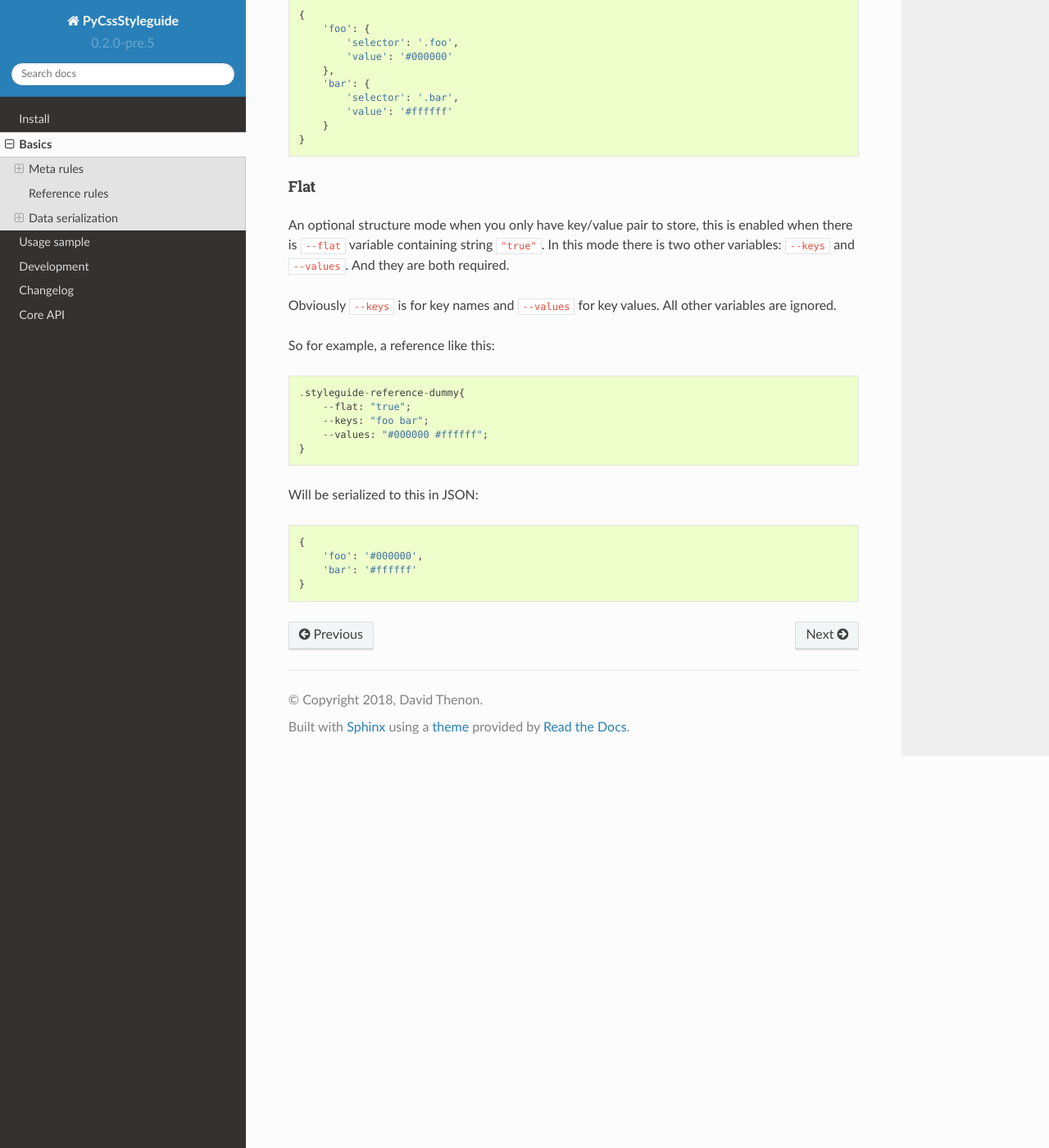
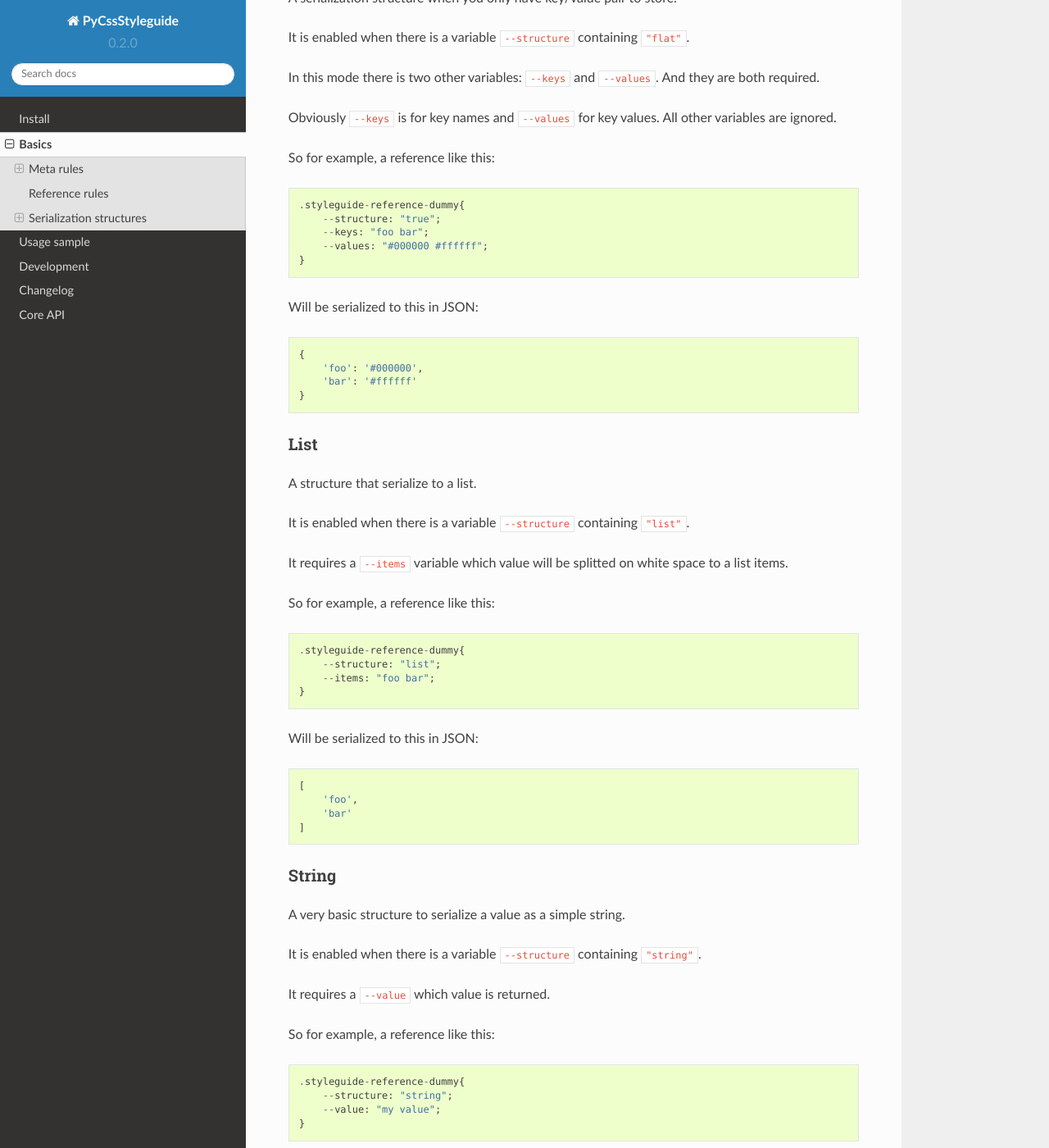
Before and after one commit to sveetch/py-css-styleguide, a Sphinx documentation site: the page built from docs/basics.rst, in a window 1280 px wide and 1400 px high, scrolled down 1811 px. Shown: the whole window at 82% size. Built offline with Sphinx 7.4.7 and the Read the Docs theme 2.0.0, drawn with Linux system fonts in a browser that asks for light colours; some of the changed text lies outside the part shown.

Commit message:
Updated doc and bump to 0.2.0

```diff
--- a/docs/basics.rst
+++ b/docs/basics.rst
@@ -28,31 +28,20 @@ Reference rule is on charge to declare your CSS component settings or whatever y
 
 Every reference rule starts with ``styleguide-reference-`` followed by its name as defined in enabled reference names.
 
-Default serialization results in a nested structure but it can possibly be a flat structure, see serialization structure below.
+Available serialization structure are:
 
-Data serialization
-******************
+* Nested dictionnary (default);
+* Flat dictionnary;
+* List;
+* String;
 
-Values
+Serialization structures
+************************
+
+Nested
 ------
 
-Default serialization for a variable value is a list. They are defined like this: ::
-
-    "foo bar ping pong"
-
-As you can see each item is separated by a white space.
-
-If you only have an unique item this will be a simple string: ::
-
-    "foo"
-
-Structure
----------
-
-Nested
-......
-
-This is the default structure serialization. It requires a ``--keys`` variable to define map keys to create where each other variable will be stored.
+This is the default serialization structure. It requires a ``--keys`` variable to define map keys to create where each other variable will be stored.
 
 Variables values are stored in their respective map key according to their order position, so order does matter when defining values in your variables. Also a variable that contains much or less values than the ``--keys`` values will raise an error, it must be the exact same length.
 
@@ -78,16 +67,20 @@ Will be serialized to this in JSON: ::
     }
 
 Flat
-....
+----
 
-An optional structure mode when you only have key/value pair to store, this is enabled when there is ``--flat`` variable containing string ``"true"``. In this mode there is two other variables: ``--keys`` and ``--values``. And they are both required.
+A serialization structure when you only have key/value pair to store.
+
+It is enabled when there is a variable ``--structure`` containing ``"flat"``.
+
+In this mode there is two other variables: ``--keys`` and ``--values``. And they are both required.
 
 Obviously ``--keys`` is for key names and ``--values`` for key values. All other variables are ignored.
 
 So for example, a reference like this: ::
 
     .styleguide-reference-dummy{
-        --flat: "true";
+        --structure: "true";
         --keys: "foo bar";
         --values: "#000000 #ffffff";
     }
@@ -98,3 +91,46 @@ Will be serialized to this in JSON: ::
         'foo': '#000000',
         'bar': '#ffffff'
     }
+
+List
+----
+
+A structure that serialize to a list.
+
+It is enabled when there is a variable ``--structure`` containing ``"list"``.
+
+It requires a ``--items`` variable which value will be splitted on white space to a list items.
+
+So for example, a reference like this: ::
+
+    .styleguide-reference-dummy{
+        --structure: "list";
+        --items: "foo bar";
+    }
+
+Will be serialized to this in JSON: ::
+
+    [
+        'foo',
+        'bar'
+    ]
+
+String
+------
+
+A very basic structure to serialize a value as a simple string.
+
+It is enabled when there is a variable ``--structure`` containing ``"string"``.
+
+It requires a ``--value`` which value is returned.
+
+So for example, a reference like this: ::
+
+    .styleguide-reference-dummy{
+        --structure: "string";
+        --value: "my value";
+    }
+
+Will be serialized to this in JSON: ::
+
+    'my value'
--- a/docs/changelog.rst
+++ b/docs/changelog.rst
@@ -3,11 +3,11 @@
 Changelog
 =========
 
-Version 0.2.0 - Unreleased
+Version 0.2.0 - 2018/04/08
 --------------------------
 
 * Added Sass function ``floor-number-items()``;
-* Removed ``flat`` property in favor of ``structure`` to be able to allow other structure modes;
+* Removed ``flat`` property in favor of ``structure`` to allow other structure modes;
 * Added new structure mode ``list``;
 * Added new structure mode ``string``;
 
--- a/docs/usage.rst
+++ b/docs/usage.rst
@@ -34,8 +34,8 @@ Starting from this you should be able to use this in your application to build a
 
 Note than this sample use ``Manifest.to_json()`` for simplicity but it may be more useful to use object attributes to reach references rules.
 
-3. Don't write CSS manifest
-***************************
+3. Use Sass to build CSS manifest
+*********************************
 
 Everything before was to introduce you to manifest to know how they work. But this not really easy to manually write and maintain a CSS manifest.
 
--- a/py_css_styleguide/__init__.py
+++ b/py_css_styleguide/__init__.py
@@ -1,2 +1,2 @@
 """CSS Manifest driven styleguide for your project"""
-__version__ = '0.2.0-pre.5'
+__version__ = '0.2.0'
```
Also changed, not shown: 1 other file.
